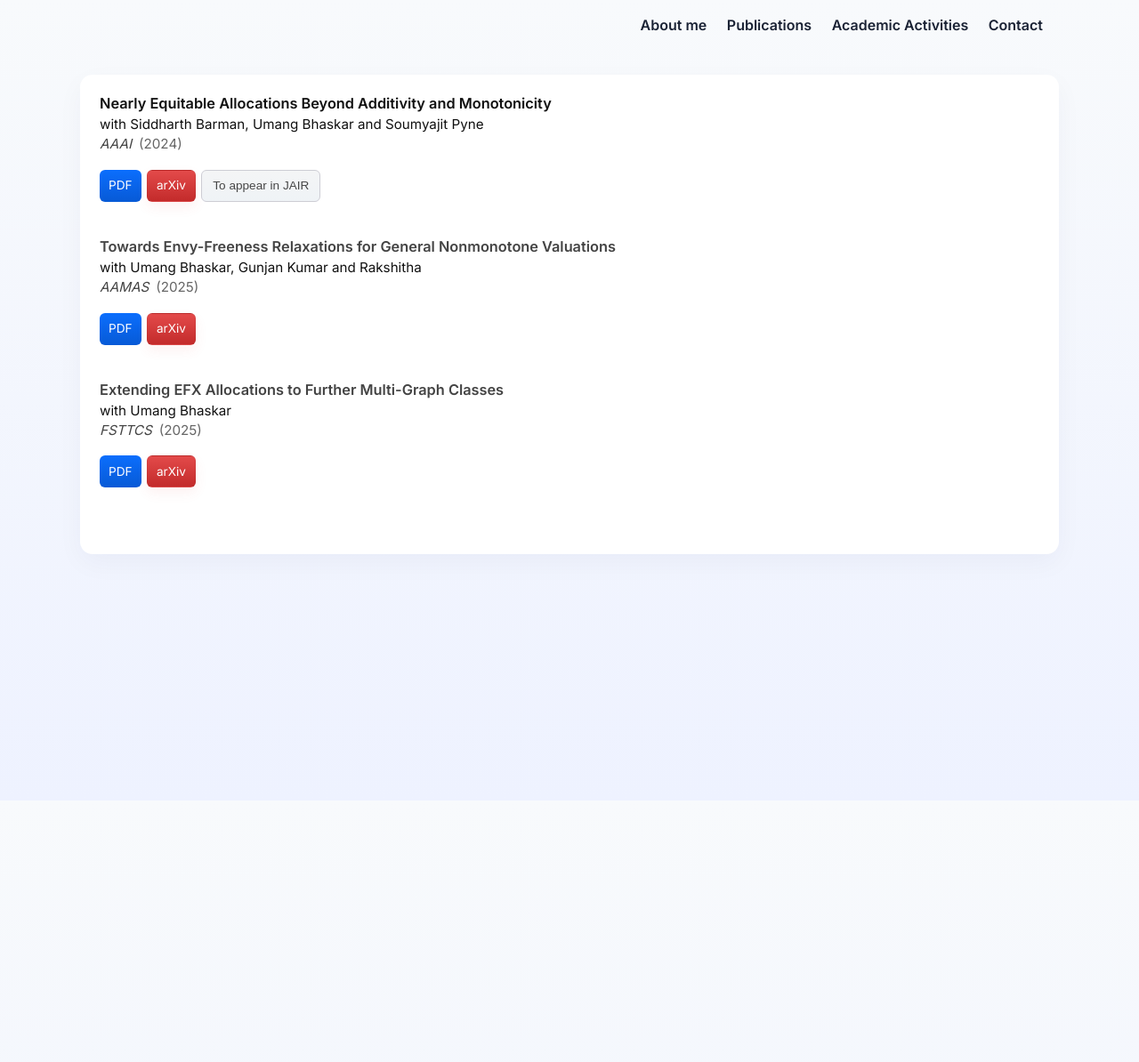
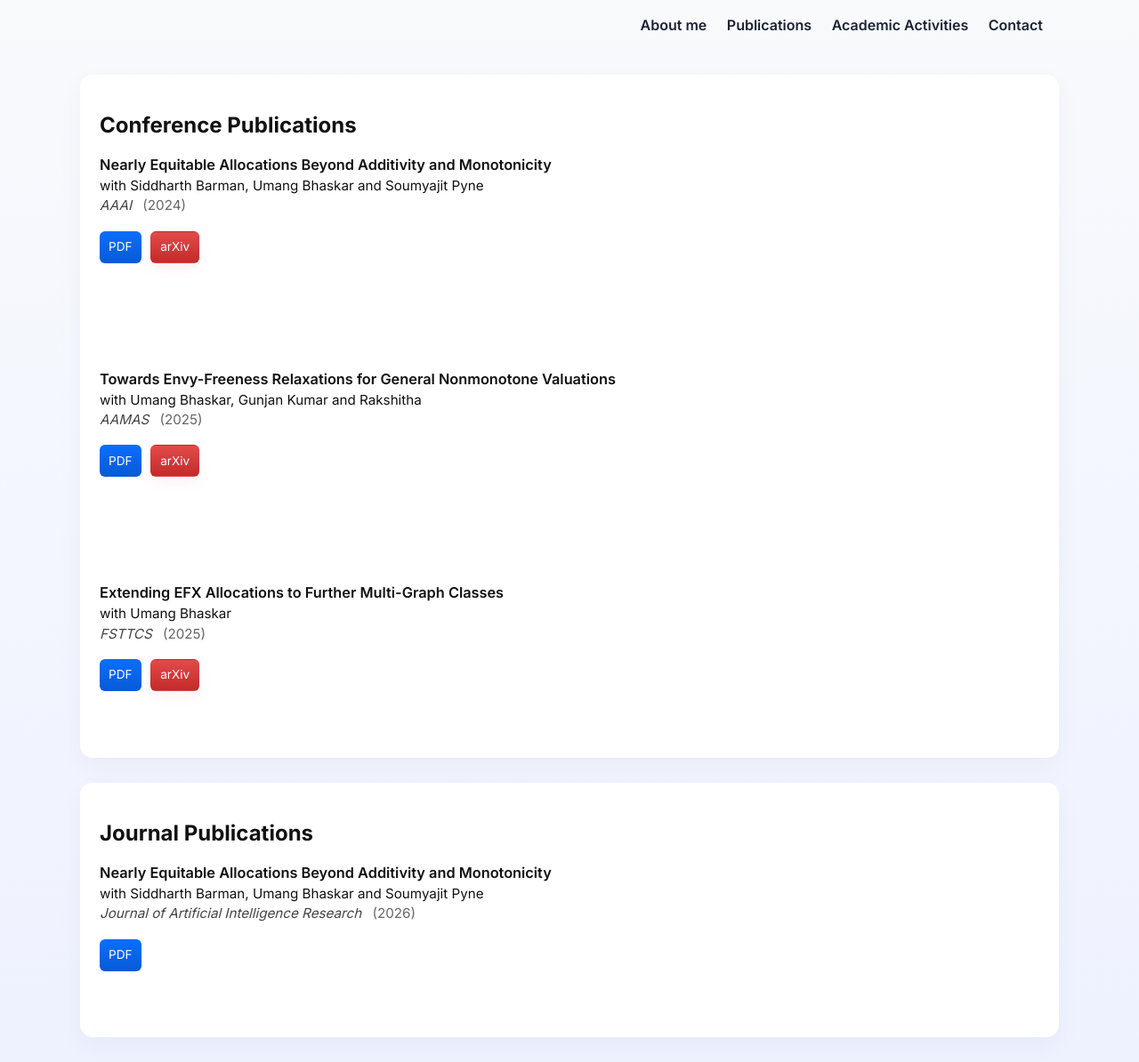
Before and after one commit to ypandit08/ypandit08.github.io, a Jekyll site: the page built from publications.md, in a window 1280 px wide. Shown: the whole page at 89% size. Built offline with Jekyll 4.4.1, drawn with Linux system fonts in a browser that asks for light colours; before the commit the page ends 900 px from its top, so only the background shows below that.

Commit message:
Update publications.md

```diff
--- a/publications.md
+++ b/publications.md
@@ -5,4 +5,92 @@ permalink: /publications/
 ---
 
 <!--<div class="content-card publications-card">-->
-{% include publications-content.html %}
+<!--{% include publications-content.html %}-->
+
+<div class="publications-module">
+
+        <!-- ================= Conference Publications ================= -->
+        <div class="content-card publications-card">
+          <h2 class="section-title">Conference Publications</h2>
+
+          <!-- Paper 1 -->
+          <div class="pub-item">
+            <div class="pub-title">Nearly Equitable Allocations Beyond Additivity and Monotonicity</div>
+            <div class="pub-meta">
+              <div class="pub-authors">
+                with Siddharth Barman, Umang Bhaskar and Soumyajit Pyne
+              </div>
+              <div>
+                <span class="pub-venue">AAAI</span>
+                <span class="pub-year">(2024)</span>
+              </div>
+              <div class="pub-buttons">
+                <a class="btn btn-pdf btn-inline" href="https://ojs.aaai.org/index.php/AAAI/article/view/28804/29538" target="_blank">PDF</a>
+                <a class="btn btn-arxiv btn-inline" href="https://arxiv.org/abs/2312.07195" target="_blank">arXiv</a>
+              </div>
+            </div>
+          </div>
+
+          <!-- Paper 2 -->
+          <div class="pub-item">
+            <div class="pub-title">Towards Envy-Freeness Relaxations for General Nonmonotone Valuations</div>
+            <div class="pub-meta">
+              <div class="pub-authors">
+                with Umang Bhaskar, Gunjan Kumar and Rakshitha
+              </div>
+              <div>
+                <span class="pub-venue">AAMAS</span>
+                <span class="pub-year">(2025)</span>
+              </div>
+              <div class="pub-buttons">
+                <a class="btn btn-pdf btn-inline" href="https://www.ifaamas.org/Proceedings/aamas2025/pdfs/p298.pdf" target="_blank">PDF</a>
+                <a class="btn btn-arxiv btn-inline" href="https://arxiv.org/abs/2411.19881" target="_blank">arXiv</a>
+              </div>
+            </div>
+          </div>
+
+          <!-- Paper 3 -->
+          <div class="pub-item">
+            <div class="pub-title">Extending EFX Allocations to Further Multi-Graph Classes</div>
+            <div class="pub-meta">
+              <div class="pub-authors">
+                with Umang Bhaskar
+              </div>
+              <div>
+                <span class="pub-venue">FSTTCS</span>
+                <span class="pub-year">(2025)</span>
+              </div>
+              <div class="pub-buttons">
+                <a class="btn btn-pdf btn-inline" href="https://drops.dagstuhl.de/storage/00lipics/lipics-vol360-fsttcs2025/LIPIcs.FSTTCS.2025.15/LIPIcs.FSTTCS.2025.15.pdf" target="_blank">PDF</a>
+                <a class="btn btn-arxiv btn-inline" href="https://arxiv.org/abs/2412.06513" target="_blank">arXiv</a>
+              </div>
+            </div>
+          </div>
+
+        </div>
+
+        <!-- ================= Journal Publications ================= -->
+        <div class="content-card publications-card">
+          <h2 class="section-title">Journal Publications</h2>
+
+          <!-- Move journal papers here when available -->
+		  <!-- Paper 1 -->
+          <div class="pub-item">
+            <div class="pub-title">Nearly Equitable Allocations Beyond Additivity and Monotonicity</div>
+            <div class="pub-meta">
+              <div class="pub-authors">
+                with Siddharth Barman, Umang Bhaskar and Soumyajit Pyne
+              </div>
+              <div>
+                <span class="pub-venue">Journal of Artificial Intelligence Research</span>
+                <span class="pub-year">(2026)</span>
+              </div>
+              <div class="pub-buttons">
+                <a class="btn btn-pdf btn-inline" href="https://www.jair.org/index.php/jair/article/view/16658/27256" target="_blank">PDF</a>
+              </div>
+            </div>
+          </div>
+
+        </div>
+
+</div>
```
